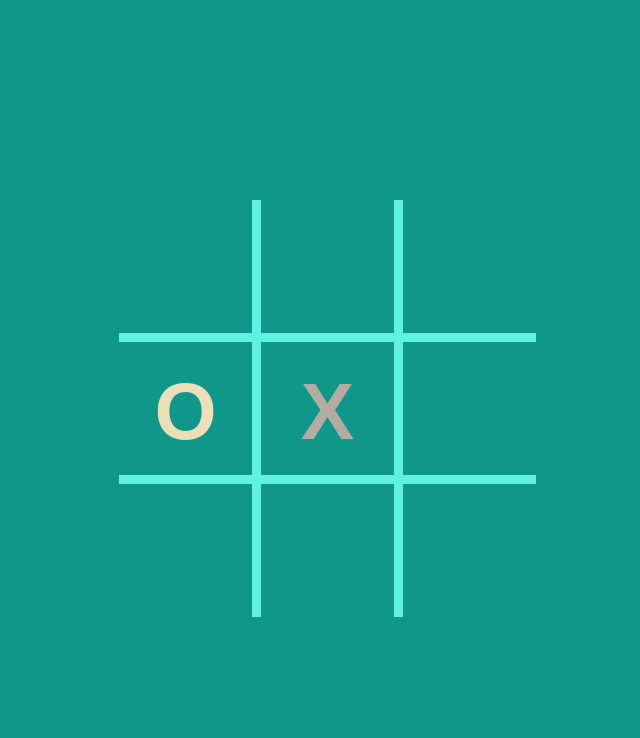
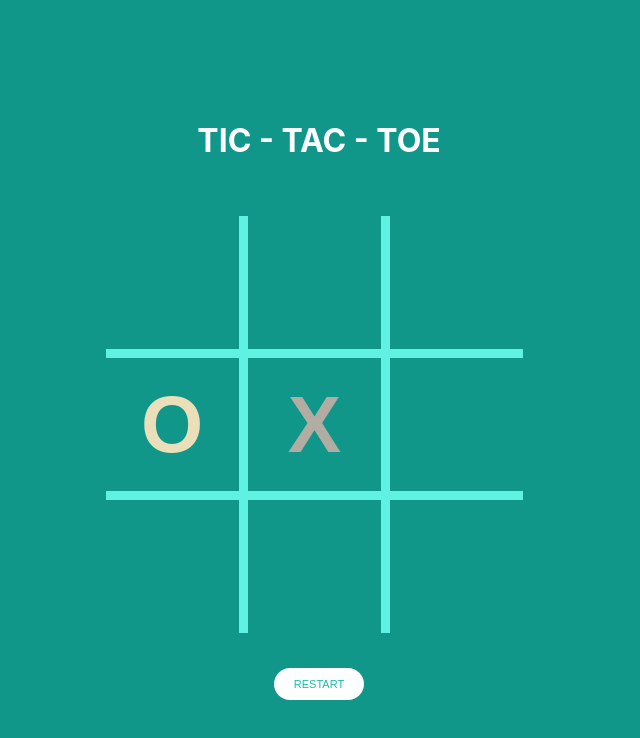
Before and after one commit to sunilswizy/tic-tac-toe, a React (Create React App) app: page / in a window 1280 px wide. Shown: the top 738 px of the page, without its empty margins (321-961 px from the left). Built offline with nearby package versions, Linux system fonts and the light colour scheme.

Commit message:
restart the game option and heading done

```diff
--- a/src/App.css
+++ b/src/App.css
@@ -1,11 +1,46 @@
 .board {
-  width: 400px;
-  height: 400px;
+
+}
+
+.heading h1{
+  color: white;
+  font-size: 32px;
+}
+
+.reset-button button{
+  background-color: white;
+  border: none;
+  outline: none;
+  padding: 10px 20px;
+  border-radius: 20px;
+  color: #14bdac;
+  font-weight: 500;
+  font-size: 11px;
+  text-transform: uppercase;
+  cursor: pointer;
+  transition: 0.3s;
+}
+
+.reset-button button:hover {
+  background-color: rgb(233, 218, 218);
+  color: rgb(20, 189, 172, 0.7);
+}
+
+.reset-button button:active {
+  background-color: rgb(233, 218, 218, 0.5);
+}
+
+.reset-button{
+  width: 100%;
+  display: flex;
+  justify-content: center;
 }
 
 .parent{
   display: flex;
+  flex-direction: column;
   justify-content: center;
   align-items: center;
   height: 100vh;
+  gap:35px
 }
--- a/src/App.tsx
+++ b/src/App.tsx
@@ -1,12 +1,22 @@
 import React from 'react';
 import './App.css';
 import BoxContainer from './components/box-container/box.container.component';
+import { useDispatch } from 'react-redux';
+import { restartGame } from './redux/tic-tac/actions';
 
 function App() {
+  const dispatch = useDispatch();
+
   return (
     <div className='parent'>
+      <div className='heading'>
+        <h1>TIC - TAC - TOE</h1>
+      </div>
         <div className='board'>
             <BoxContainer />
+        </div>
+        <div className='reset-button'>
+            <button onClick={() => dispatch(restartGame())}>Restart</button>
         </div>
     </div>
   );
--- a/src/components/box/box.styles.css
+++ b/src/components/box/box.styles.css
@@ -1,5 +1,5 @@
 .box {
-    width: 133px;
+    width: 133.33px;
     height: 133px;
 }
 
@@ -7,7 +7,7 @@
     display: flex;
     justify-content: center;
     align-items: center;
-    height: 105%;
+    height: 100%;
 }
 
 .text {
--- a/src/redux/tic-tac/action-types.ts
+++ b/src/redux/tic-tac/action-types.ts
@@ -1,3 +1,4 @@
 export enum ActionTypes {
-    PLAYER_MAKES_MOVE = 'PLAYER_MAKES_MOVE'
+    PLAYER_MAKES_MOVE = 'PLAYER_MAKES_MOVE',
+    RESTART_GAME = 'RESTART_GAME'
 }
--- a/src/redux/tic-tac/actions.ts
+++ b/src/redux/tic-tac/actions.ts
@@ -1,7 +1,11 @@
 import { ActionTypes } from "./action-types";
-import { MakesMove } from "./interface";
+import { MakesMove, RestartGame } from "./interface";
 
 export const makeMove = (id: number): MakesMove => ({
     type: ActionTypes.PLAYER_MAKES_MOVE,
     payload: id
 })
+
+export const restartGame = () : RestartGame => ({
+    type: ActionTypes.RESTART_GAME
+});
--- a/src/redux/tic-tac/interface.ts
+++ b/src/redux/tic-tac/interface.ts
@@ -12,3 +12,9 @@ export interface MakesMove {
     type: ActionTypes.PLAYER_MAKES_MOVE,
     payload: number
 }
+
+export interface RestartGame {
+    type: ActionTypes.RESTART_GAME
+}
+
+export type Actions = MakesMove | RestartGame;
--- a/src/redux/tic-tac/reducer.ts
+++ b/src/redux/tic-tac/reducer.ts
@@ -1,28 +1,33 @@
 import initalBoxState from "./inital-state";
-import { TicTacToe, MakesMove } from "./interface";
+import { TicTacToe, Actions } from "./interface";
 import { ActionTypes } from "./action-types";
-import userMakesMove from "../utils/utils";
+import { userMakesMove, resetBoard} from "../utils/utils";
 
-export interface ticTacState {
+export interface TicTacState {
     box: TicTacToe[],
     nextMove: 'X' | 'O',
     isCompleted: boolean,
-    winner: 'P1' | 'P2' | null
+    playerOneWinCount: 0,
+    playerTwoWinCount: 0
 }
 
-const initalState: ticTacState = {
+const initalState: TicTacState = {
     box: initalBoxState,
     nextMove: 'X',
     isCompleted: false,
-    winner: null
+    playerOneWinCount: 0,
+    playerTwoWinCount: 0
 }
 
-const reducer = (state: ticTacState = initalState, action: MakesMove): ticTacState => {
+const reducer = (state: TicTacState = initalState, action: Actions): TicTacState => {
     switch(action.type) {
         case ActionTypes.PLAYER_MAKES_MOVE: {
             let newState = userMakesMove(state, action.payload);
             console.log("new", newState)
             return newState;
+        }
+        case ActionTypes.RESTART_GAME: {
+            return resetBoard(state);
         }
         default:
             return state;
--- a/src/redux/utils/utils.ts
+++ b/src/redux/utils/utils.ts
@@ -1,6 +1,7 @@
-import { ticTacState } from "../tic-tac/reducer"
+import initalBoxState from "../tic-tac/inital-state";
+import { TicTacState } from "../tic-tac/reducer"
 
-const userMakesMove = (state: ticTacState, id: number) => {
+export const userMakesMove = (state: TicTacState, id: number) => {
 
     let updatedBox = state.box.map((each) => {
         if(each.id === id) {
@@ -13,14 +14,26 @@ const userMakesMove = (state: ticTacState, id: number) => {
         return each
     });
 
-    let newState: ticTacState = {
+    let newState: TicTacState = {
         box: updatedBox,
         nextMove: state.nextMove === 'X' ? 'O' : 'X',
         isCompleted: false,
-        winner: null
+        playerOneWinCount: 0,
+        playerTwoWinCount: 0
     };
 
     return newState;
 }
 
-export default userMakesMove;
+
+export const resetBoard = (state: TicTacState) => {
+    let newState: TicTacState = {
+        box: initalBoxState,
+        nextMove: 'X',
+        isCompleted: false,
+        playerOneWinCount: state.playerOneWinCount,
+        playerTwoWinCount: state.playerTwoWinCount
+    }
+
+    return newState;
+}
```
